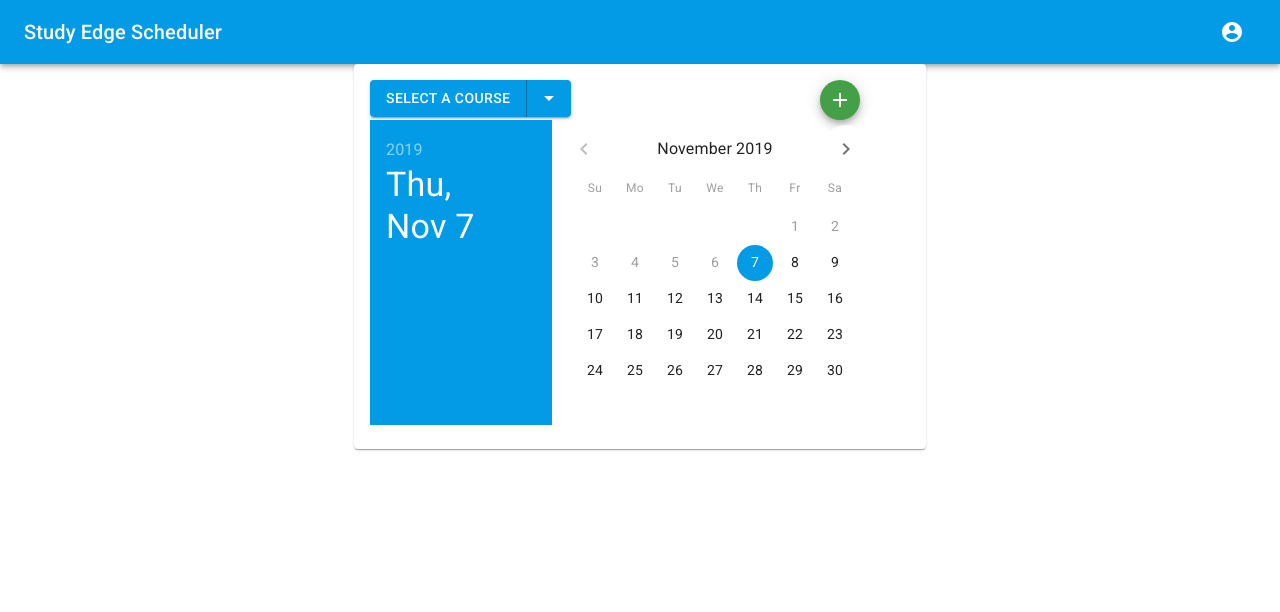
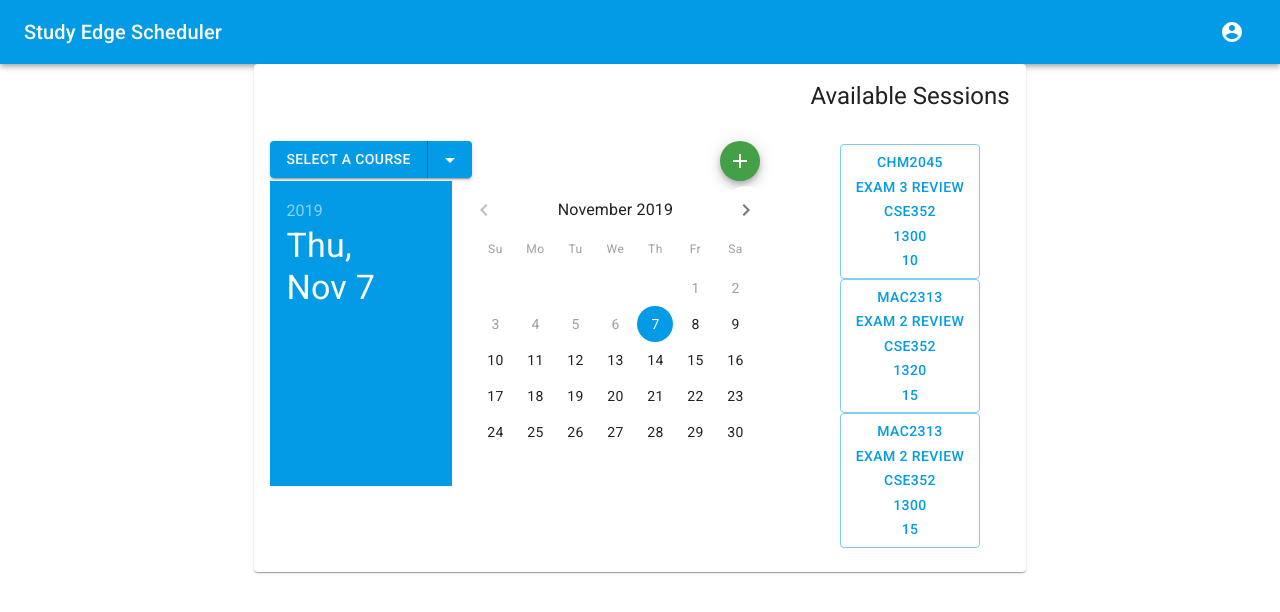
Before and after one commit to Softwareengineering3a/StudyEdge-Scheduler, a React (Create React App) app in the folder client/: page /Home in a window 1280 px wide. Shown: the top 612 px of the page. Built offline with nearby package versions, Linux system fonts and the light colour scheme.

Commit message:
Created available sessions panel

```diff
--- /dev/null
+++ b/client/src/components/AvailableSessions/AvailableSessions.js
@@ -0,0 +1,75 @@
+import React,{Component} from 'react';
+import { Typography } from '@material-ui/core';
+import Button from '@material-ui/core/Button';
+import Grid from '@material-ui/core/Grid';
+import Card from '@material-ui/core/Card'
+
+class AvailableSessions extends Component {
+    render(){
+
+        const myReservation = [{
+            id: 1,
+            date : "11/7/2019",
+            time : 1300,
+            class : "CHM2045",
+            title : "Exam 3 Review",
+            location : "CSE352",
+            slots: 10
+        },
+        {   id: 2,
+            date : "11/7/2019",
+            time : 1320,
+            class : "MAC2313",
+            title : "Exam 2 Review",
+            location : "CSE352",
+            slots: 15
+        },
+        {
+            id: 3,
+            date : "11/7/2019",
+            time : 1300,
+            class : "MAC2313",
+            title : "Exam 2 Review",
+            location : "CSE352",
+            slots: 15
+        }
+        ]
+        const listSessions = myReservation.map((session) =>
+        <Grid container
+        direction="column"
+        alignItems="center"
+        justify = "center"
+        spacing={0}>
+        <Button variant="outlined" color="primary" key={session.id}>
+            <Grid item>
+            <Grid>{session.class}</Grid>
+            <Grid>{session.title}</Grid>
+            <Grid>{session.location}</Grid>
+            <Grid>{session.time}</Grid>
+            <Grid>{session.slots}</Grid>
+            </Grid>
+        </Button>
+        </Grid>
+      );
+
+        return (
+            <Grid
+                container
+                direction="column"
+                alignItems="center"
+                justify = "center"
+                spacing={4}>
+                <Grid item>
+                <Typography variant="h5" className = "center">
+                    Available Sessions
+                </Typography>
+                </Grid>
+                <Grid item>
+                    {listSessions}
+                </Grid>
+            </Grid>
+        );
+    }
+}
+
+export default AvailableSessions;
--- a/client/src/components/CreateASession/CreateASession.js
+++ b/client/src/components/CreateASession/CreateASession.js
@@ -18,7 +18,7 @@
                 alignItems="center"
                 spacing={4}
                 >
-                    <Typography variant="h4" className = "center">
+                    <Typography variant="h5" className = "center">
                         Create a Session
                     </Typography>
                 <form autoComplete="off">
--- a/client/src/views/Home/Home.js
+++ b/client/src/views/Home/Home.js
@@ -2,6 +2,7 @@
 import './Home.css';
 import SelectACourse from '../../components/SelectACourse/SelectACourse';
 import CreateASession from '../../components/CreateASession/CreateASession';
+import AvailableSessions from '../../components/AvailableSessions/AvailableSessions';
 import Card from '@material-ui/core/Card';
 import CardContent from '@material-ui/core/CardContent';
 import Grid from '@material-ui/core/Grid';
@@ -23,8 +24,10 @@
             date: new Date(),
             showCreateSession: false,
             admin: true,
+            controlledDate: null,
         };
         this.displayCreateSession = this.displayCreateSession.bind(this);
+        this.getDay = this.getDay;
     }
 
     dateUpdate(date){
@@ -40,8 +43,8 @@
         });
     }
 
+    render(){
 
-    render(){
         const theme = createMuiTheme({
             palette: {
               primary: { main: '#039be5' },
@@ -80,6 +83,7 @@
                                             <CreateASession /> :
                                             null
                                             }
+                                    <AvailableSessions></AvailableSessions>
                                 </CardContent>
                             </Grid>
                         </Grid>
```
